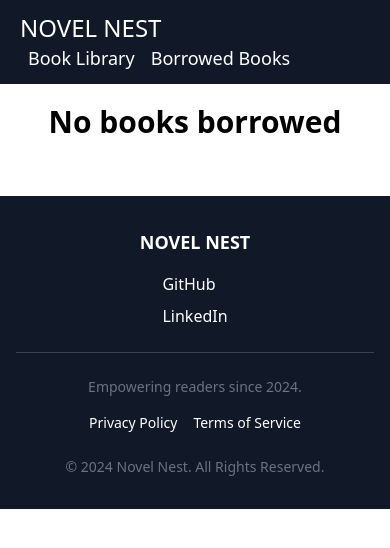
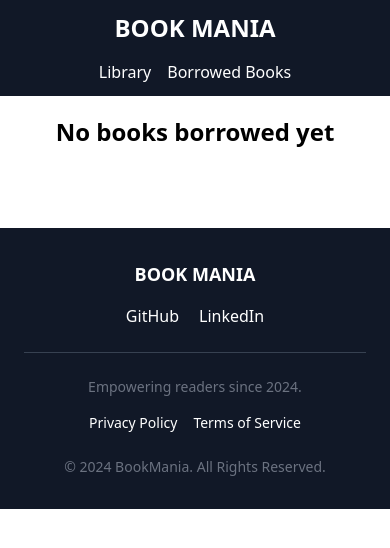
Before and after one commit to pxycknomdictator/Library-app, a React (Vite) app: page /borrowed in a window 390 px wide. Shown: the top 548 px of the page. Built offline with nearby package versions, Linux system fonts and the light colour scheme.

Commit message:
add responsiveness

```diff
--- a/src/components/BorrowedBookList.jsx
+++ b/src/components/BorrowedBookList.jsx
@@ -1,24 +1,27 @@
 import { getDataFromLocalStorage } from "../store/addCard/AddCardProvider";
 import { useCardContext } from "../utils/cardConsumer";
+import { Wrapper } from "../components/Wrapper";
 
 export const BorrowedBooks = () => {
   const books = getDataFromLocalStorage();
   return (
     <>
       {books.length !== 0 ? (
-        <h1 className="text-3xl md:text-4xl font-bold mb-4 px-4 text-center">
+        <h4 className="text-2xl md:text-3xl font-semibold mb-4 px-4 text-center">
           Borrowed Books {books.length}
-        </h1>
+        </h4>
       ) : (
-        <h1 className="text-3xl md:text-4xl font-bold mb-4 px-4 text-center">
-          No books borrowed
-        </h1>
+        <h4 className="text-2xl md:text-3xl font-semibold mb-4 px-4 text-center">
+          No books borrowed yet
+        </h4>
       )}
-      <ul className="grid grid-cols-1 sm:grid-cols-2 md:grid-cols-3 lg:grid-cols-4 gap-6 px-4">
-        {books.map((book) => (
-          <BorrowedBookList key={book.id} book={book} />
-        ))}
-      </ul>
+      <Wrapper>
+        <ul className="grid grid-cols-1 sm:grid-cols-2 md:grid-cols-3 lg:grid-cols-4 gap-6 px-4 mt-10">
+          {books.map((book) => (
+            <BorrowedBookList key={book.id} book={book} />
+          ))}
+        </ul>
+      </Wrapper>
     </>
   );
 };
@@ -31,13 +34,16 @@ const BorrowedBookList = ({ book }) => {
       <img
         src={book.image}
         alt={book.author}
-        className="w-full h-auto object-cover mb-2 rounded-md"
+        className="w-full aspect-[5/6] mb-2 rounded-md"
       />
-      <h2 className="text-lg md:text-xl font-bold">{book.title}</h2>
-      <p className="text-sm md:text-base text-gray-600">by {book.author}</p>
+      <h2 className="text-lg md:text-[1.1rem] font-semibold">{book.title}</h2>
+      <p className="text-sm md:text-base text-gray-600">
+        written by:{" "}
+        <span className="text-gray-700 font-semibold">{book.author}</span>
+      </p>
       <button
         onClick={() => removeBook(book.id)}
-        className="w-full bg-red-500 hover:bg-red-600 p-2 text-white mt-2 rounded-md transition duration-300"
+        className="w-full bg-red-500 hover:bg-red-600 font-semibold p-2 text-white mt-2 rounded-sm transition duration-300"
       >
         Remove Book
       </button>
--- a/src/components/Card.jsx
+++ b/src/components/Card.jsx
@@ -3,10 +3,10 @@ import { NavLink } from "react-router-dom";
 export const Card = ({ book }) => {
   return (
     <NavLink to={`/book/${book.id}`} state={book}>
-      <div className="w-full sm:w-[280px] md:w-[300px] lg:w-[350px] border-b border-gray-500 m-3 p-4 cursor-pointer">
+      <div className="w-full border-b border-gray-500 m-3 cursor-pointer flex items-center justify-center flex-col">
         <img
           src={book.image}
-          className="w-full h-[300px] md:h-[350px] object-cover mb-2 shadow-xl border border-gray-400 rounded-md hover:-translate-y-3 transition-transform"
+          className="lg:aspect-[7/8.5] h-[300px] md:h-[350px] object-fill  mb-2 shadow-xl border-none outline-none hover:-translate-y-3 transition-transform"
         />
         <p className="text-center text-sm sm:text-base">
           {book.title} by <span className="font-semibold">{book.author}</span>
--- a/src/components/Filter.jsx
+++ b/src/components/Filter.jsx
@@ -5,7 +5,7 @@ export const Filter = () => {
   const { searchBook, setSearchBook, setBookOptions } = useFilterContext();
 
   return (
-    <section className="flex px-7 my-6 gap-6">
+    <section className="flex flex-col gap-2 sm:flex-row px-7 my-6 lg:gap-6 text-[.89rem] lg:text-[1rem]">
       <search className="w-full">
         <input
           className="w-full border-black border outline-none  py-2 px-3 focus-visible:border-blue-500 focus-visible:border-[2.3px]"
--- a/src/components/Footer.jsx
+++ b/src/components/Footer.jsx
@@ -1,12 +1,11 @@
 export const Footer = () => {
   return (
-    <footer className="bg-gray-900 text-white py-8">
-      <div className="container mx-auto px-4">
-        <div className="flex flex-col md:flex-row justify-between items-center">
-          <div className="text-lg uppercase  font-bold mb-4 md:mb-0">
-            Novel Nest
-          </div>
-          <div className="flex flex-col md:flex-row md:space-x-6 space-y-2 md:space-y-0">
+    <footer className="bg-gray-900 text-white py-8 px-6">
+      <div className="flex flex-col sm:flex-row justify-between items-center">
+        <h2 className="text-lg uppercase  font-bold mb-4 md:mb-0">
+          Book Mania
+        </h2>
+        <div className="space-x-5">
           <a
             target="_blank"
             href="https://github.com/pxycknomdictator"
@@ -24,10 +23,8 @@ export const Footer = () => {
         </div>
       </div>
       <div className="border-t border-gray-700 my-6"></div>
-        <div className="flex flex-col md:flex-row justify-between items-center space-y-4 md:space-y-0">
-          <p className="text-sm text-gray-500">
-            Empowering readers since 2024.
-          </p>
+      <div className="flex flex-col sm:flex-row justify-between items-center space-y-4 md:space-y-0">
+        <p className="text-sm text-gray-500">Empowering readers since 2024.</p>
         <div className="flex space-x-4">
           <span
             href="#"
@@ -44,8 +41,7 @@ export const Footer = () => {
         </div>
       </div>
       <div className="text-center text-sm text-gray-500 mt-6">
-          © 2024 Novel Nest. All Rights Reserved.
-        </div>
+        © 2024 BookMania. All Rights Reserved.
       </div>
     </footer>
   );
--- a/src/components/Navbar.jsx
+++ b/src/components/Navbar.jsx
@@ -2,20 +2,17 @@ import { Link } from "react-router-dom";
 
 export const Navbar = () => {
   return (
-    <header className="bg-gray-900 text-white px-5 py-3 flex flex-col md:flex-row md:justify-between md:items-center">
-      <Link to="/" className="text-2xl uppercase">
-        Novel Nest
+    <header className="bg-gray-900 text-white px-5 py-3 text-center md:flex md:justify-between">
+      <Link to="/" className="text-2xl font-semibold uppercase">
+        Book Mania
       </Link>
-      <nav className="flex-col md:flex-row md:flex md:items-center md:space-x-4">
-        <Link
-          to="/"
-          className="text-lg text-white hover:text-gray-400 px-2 py-1"
-        >
-          Book Library
+      <nav className="mt-4 text-[1rem] md:text-[1.1rem] md:mt-0">
+        <Link to="/" className="text-white hover:text-gray-400 px-2 py-1">
+          Library
         </Link>
         <Link
           to="/borrowed"
-          className="text-lg text-white hover:text-gray-400 px-2 py-1"
+          className="text-white hover:text-gray-400 px-2 py-1"
         >
           Borrowed Books
         </Link>
--- a/src/pages/BorrowBook.jsx
+++ b/src/pages/BorrowBook.jsx
@@ -12,45 +12,46 @@ export const BorrowBook = () => {
     <>
       <Navbar />
       <Wrapper>
-        <div id="topSection" className="mb-6">
+        <div className="mb-6">
           <h1 className="text-2xl sm:text-3xl font-bold mb-4 mt-3 text-center">
             Borrowed Books
           </h1>
-          <section className="w-full sm:w-[800px] mx-auto grid grid-cols-2 sm:flex-row m-3 p-4">
-            <div className="sm:w-[40%] lg:w-[80%]">
+
+          <section className="w-full space-y-5 md:space-y-0 md:flex md:gap-8 lg:gap-6 mt-10 lg:w-[70%] mx-auto">
+            <div className="w-full mx-auto md:w-[50%] lg:w-[40%]">
               <img
                 src={book.image}
                 alt={book.genre}
                 className="w-full object-cover shadow-xl rounded-md"
               />
             </div>
-            <div className="sm:w-[60%] lg:w-full ml-2 flex flex-col justify-between">
-              <div>
-                <h2 className="text-xl sm:text-2xl font-bold mb-4">
+
+            <div className="flex text-[1.1rem] md:text-[1.12rem]">
+              <div className="space-y-1.5 relative">
+                <span className="block">
+                  <b>Title: </b>
                   {book.title}
-                </h2>
-                <p className="mb-3 text-lg sm:text-xl">
+                </span>
+                <span className="block">
                   <b>Description: </b>
                   {book.description}
-                </p>
-                <p className="text-base sm:text-lg">
+                </span>
+                <span className="block">
                   <b>Author: </b>
                   {book.author}
-                </p>
-                <p className="text-base sm:text-lg">
+                </span>
+                <span className="block">
                   <b>Genre: </b>
                   {book.genre}
-                </p>
-                <p className="text-base sm:text-lg">
+                </span>
+                <span className="block">
                   <b>Published Year: </b>
                   {book.year}
-                </p>
-              </div>
-              <div className="mt-4">
+                </span>
                 <Link to="/borrowed">
                   <button
                     onClick={() => addNewBook(book)}
-                    className="w-full bg-[#1F1E24] py-2 rounded-md text-white hover:bg-[#33323a] transition-colors"
+                    className="w-full bg-[#1F1E24] block md:absolute md:bottom-0 mt-6 py-2 rounded-md text-white hover:bg-[#33323a] transition-colors"
                   >
                     Borrow Book
                   </button>
--- a/src/pages/Home.jsx
+++ b/src/pages/Home.jsx
@@ -11,9 +11,9 @@ export const Home = () => {
     <>
       <Navbar />
       <Wrapper>
-        <h1 className="text-3xl text-center my-7 font-semibold">Borrow Book</h1>
+        <h1 className="text-3xl text-center my-7 font-semibold">Borrow book</h1>
         <Filter />
-        <ul className="grid grid-cols-3">
+        <ul className="w-full place-items-center grid grid-cols-1 sm:grid-cols-2 xl:grid-cols-3 lg:gap-4">
           {filteredBooks.map((book) => (
             <Card key={book.id} book={book} />
           ))}
```
Lines whose indentation alone changed are shown as unchanged.
